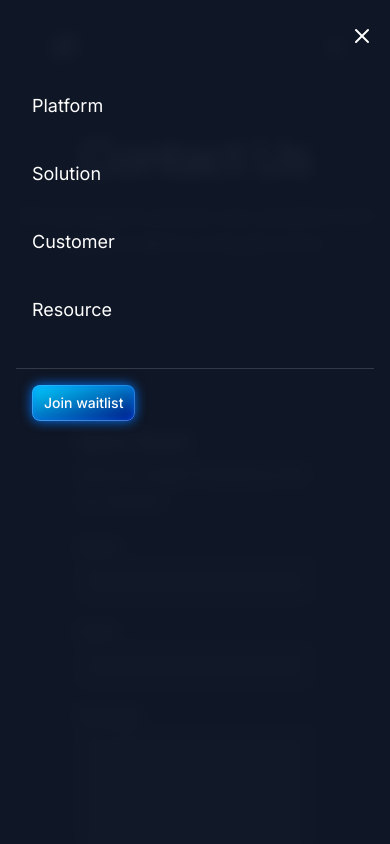
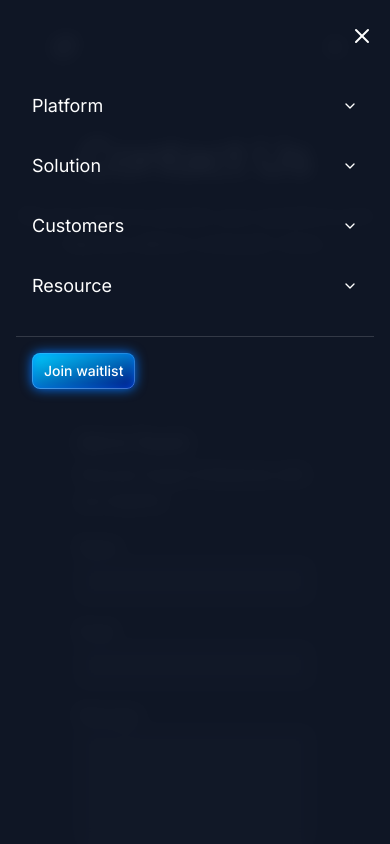
Before and after one commit to ndifah04/web-company-cognir.AI, a Next.js app: page /contact in a window 390 px wide. Both pictures are taken after a click on the button 335 px from the left and 47 px from the top of the page. Shown: the top 844 px of the page. Built offline with nearby package versions, Linux system fonts and the light colour scheme.

Commit message:
add dropdown mobile nav

```diff
--- a/src/app/globals.css
+++ b/src/app/globals.css
@@ -6,4 +6,5 @@
 
 html {
     position: relative;
+    overflow-x: hidden;
   }
--- a/src/sections/Header.jsx
+++ b/src/sections/Header.jsx
@@ -15,7 +15,9 @@ import {
   HeartPulseIcon,
   ShoppingBasketIcon,
   BriefcaseBusinessIcon,
-  CarIcon
+  CarIcon,
+  ChevronDownIcon,
+  ChevronUpIcon
 } from 'lucide-react';
 import Button from '@/components/Button';
 
@@ -55,6 +57,8 @@ const menuItems = [
 ];
 
 function MobileNav({ isOpen, onClose }) {
+  const [expandedMenu, setExpandedMenu] = useState(null);
+
   return (
     <AnimatePresence>
       {isOpen && (
@@ -63,7 +67,7 @@ function MobileNav({ isOpen, onClose }) {
           animate={{ opacity: 1, x: 0 }}
           exit={{ opacity: 0, x: -20 }}
           transition={{ duration: 0.3 }}
-          className="md:hidden fixed inset-0 bg-gray-900/95 backdrop-blur z-40 pt-20 px-4"
+          className="md:hidden fixed inset-0 bg-gray-900/95 backdrop-blur z-40 pt-20 px-4 overflow-y-auto"
         >
           <button
             onClick={onClose}
@@ -72,11 +76,48 @@ function MobileNav({ isOpen, onClose }) {
             <XIcon className="w-6 h-6" />
           </button>
 
-          <nav className="flex flex-col space-y-4">
-            <Link href='/platform' className="text-lg text-white px-4 py-3 rounded-lg hover:bg-white/10 transition-colors">Platform</Link>
-            <Link href='/solution' className="text-lg text-white px-4 py-3 rounded-lg hover:bg-white/10 transition-colors">Solution</Link>
-            <Link href='/customer' className="text-lg text-white px-4 py-3 rounded-lg hover:bg-white/10 transition-colors">Customer</Link>
-            <Link href='/resource' className="text-lg text-white px-4 py-3 rounded-lg hover:bg-white/10 transition-colors">Resource</Link>
+          <nav className="flex flex-col space-y-2">
+            {menuItems.map((item) => (
+              <div key={item.title} className="flex flex-col">
+                <button
+                  className="flex justify-between items-center text-lg text-white px-4 py-3 rounded-lg hover:bg-white/10 transition-colors"
+                  onClick={() => setExpandedMenu(expandedMenu === item.title ? null : item.title)}
+                >
+                  <span>{item.title}</span>
+                  {expandedMenu === item.title ?
+                    <ChevronUpIcon className="w-4 h-4" /> :
+                    <ChevronDownIcon className="w-4 h-4" />
+                  }
+                </button>
+
+                <AnimatePresence>
+                  {expandedMenu === item.title && (
+                    <motion.div
+                      initial={{ height: 0, opacity: 0 }}
+                      animate={{ height: "auto", opacity: 1 }}
+                      exit={{ height: 0, opacity: 0 }}
+                      transition={{ duration: 0.2 }}
+                      className="overflow-hidden"
+                    >
+                      <div className="pl-4 ml-4 border-l border-white/15 py-2 space-y-2">
+                        {item.dropdown.map((subItem, index) => (
+                          <Link
+                            key={index}
+                            href={subItem.href}
+                            className="flex items-center gap-2 py-2 px-3 text-white/70 hover:text-white rounded-lg hover:bg-white/10 transition-colors"
+                            onClick={onClose}
+                          >
+                            {subItem.icon}
+                            <span>{subItem.title}</span>
+                          </Link>
+                        ))}
+                      </div>
+                    </motion.div>
+                  )}
+                </AnimatePresence>
+              </div>
+            ))}
+
             <Link href="/#call-to-action" className='border-t border-white/15 pt-4 mt-4 px-4'>
               <Button>Join waitlist</Button>
             </Link>
--- a/src/sections/Hero.jsx
+++ b/src/sections/Hero.jsx
@@ -16,7 +16,7 @@ export const Hero = () => {
     const backgroundPositionY = useTransform(scrollYProgress, [0, 1], [-300, 300]);
 
     return (
-        <motion.section className="h-[492px] md:h-[800px] flex items-center justify-center [mask-image:linear-gradient(to_bottom,transparent,black_10%,black_90%,transparent)] "
+        <motion.section className="h-[492px] md:h-[800px] flex items-center justify-center [mask-image:linear-gradient(to_bottom,transparent,black_10%,black_90%,transparent)] -mx-4"
             style={{
                 backgroundImage: `url(${StarsBg.src})`,
                 backgroundPositionY,
```
